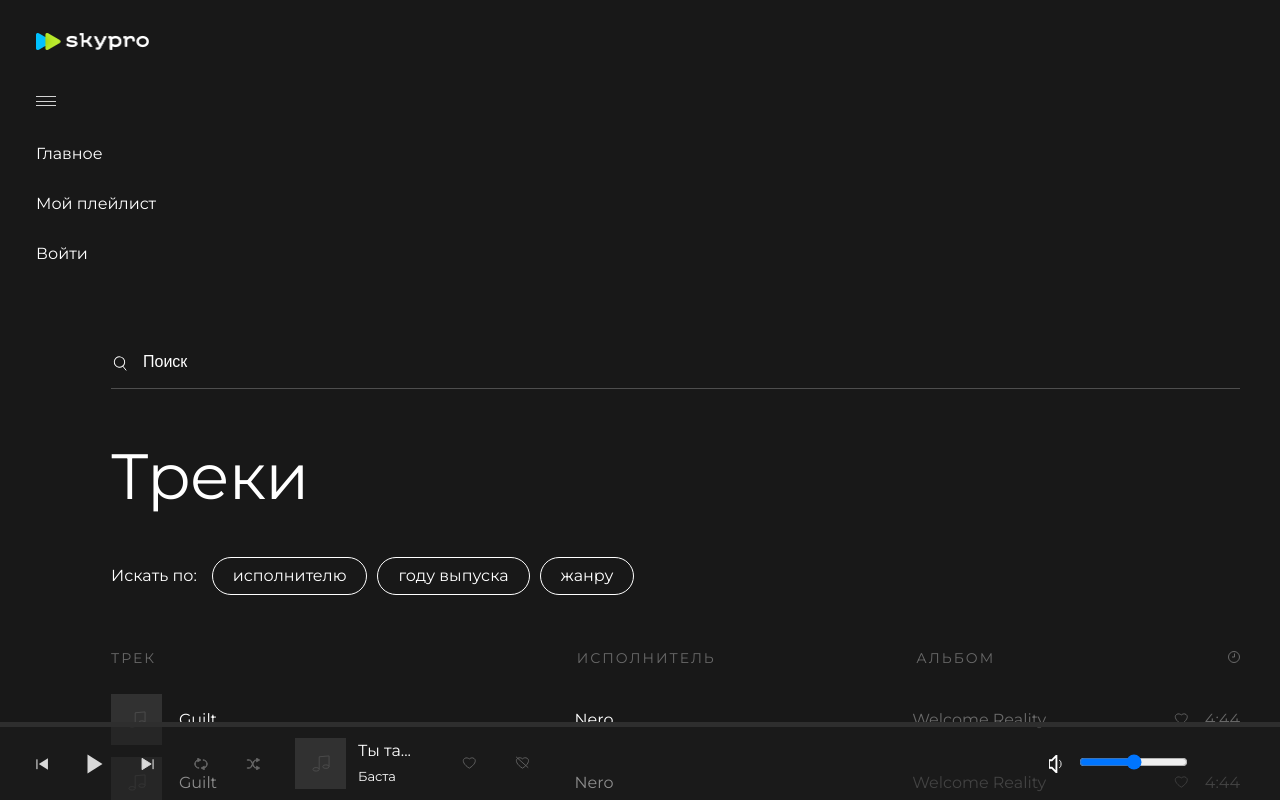
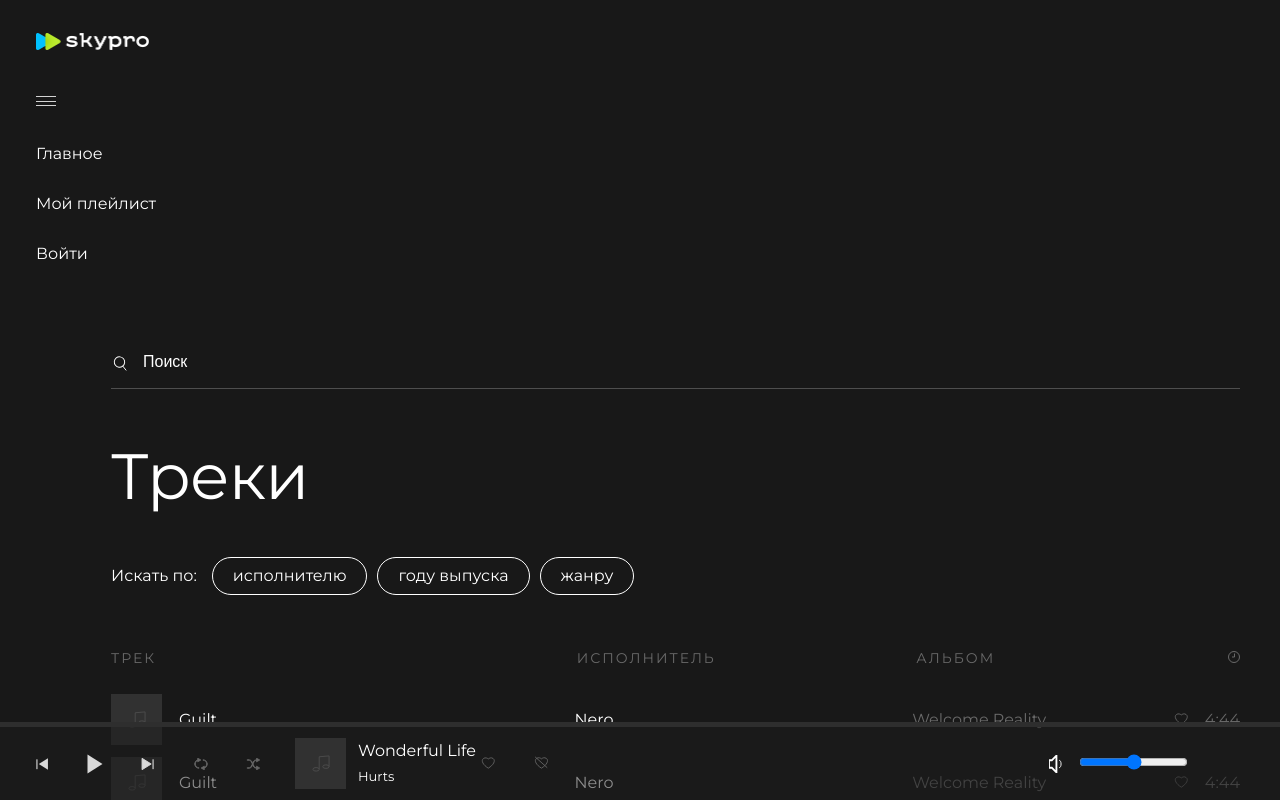
Before and after one commit to Schneegestober1/my-app, a Next.js app: page / in a window 1280 px wide. Built offline with nearby package versions, Linux system fonts and the light colour scheme.

Commit message:
volumeProgressLine

```diff
--- a/src/app/components/Bar/Bar.module.css
+++ b/src/app/components/Bar/Bar.module.css
@@ -5,6 +5,7 @@
     left: 0;
     width: 100%;
     background: rgba(28, 28, 28, 0.5);
+
 }
 
 .barContent {
--- a/src/app/components/PlayerControls/PlayerControls.module.css
+++ b/src/app/components/PlayerControls/PlayerControls.module.css
@@ -14,6 +14,7 @@
 .playerBtnPrevSvg {
   width: 15px;
   height: 14px;
+  cursor: pointer;
 }
 
 .playerBtnPlay {
@@ -27,6 +28,7 @@
   width: 22px;
   height: 20px;
   fill: #d9d9d9;
+  cursor: pointer;
 }
 
 .playerBtnNext {
@@ -42,6 +44,7 @@
   height: 14px;
   fill: inherit;
   stroke: #d9d9d9;
+  cursor: pointer;
 }
 
 .playerBtnRepeat {
--- a/src/app/components/TrackPlay/TrackPlay.module.css
+++ b/src/app/components/TrackPlay/TrackPlay.module.css
@@ -0,0 +1,129 @@
+.playerTrackPlay {
+    display: flex;
+    flex-direction: row;
+}
+
+.trackPlayContain {
+    width: auto;
+    display: grid;
+    grid-template-columns: auto 1fr;
+    grid-template-areas: "image author" "image album";
+    align-items: center;
+}
+
+.trackPlayImage {
+    width: 51px;
+    height: 51px;
+    background-color: #313131;
+    display: flex;
+    align-items: center;
+    justify-content: center;
+    margin-right: 12px;
+    grid-row: 1;
+    grid-column: 1;
+    grid-area: image;
+}
+
+.trackPlaySvg {
+  width: 18px;
+  height: 17px;
+  fill: transparent;
+  stroke: #4e4e4e;
+}
+
+.trackPlayAuthor {
+    grid-row: 1;
+    grid-column: 2;
+    grid-area: author;
+    min-width: 49px;
+}
+
+.trackPlayAuthorLink {
+    font-style: normal;
+    font-weight: 400;
+    font-size: 16px;
+    line-height: 24px;
+    color: #ffffff;
+    white-space: nowrap;
+}
+
+
+.trackPlayAlbum {
+    grid-row: 2;
+    grid-column: 2;
+    grid-area: album;
+    min-width: 49px;
+}
+
+.trackPlayAlbumLink {
+    font-style: normal;
+    font-weight: 400;
+    font-size: 13px;
+    line-height: 24px;
+    color: #ffffff;
+}
+
+.trackPlayLikeDis {
+    display: flex;
+    flex-direction: row;
+    align-items: center;
+    margin-left: 26%;
+}
+
+.trackPlayLike{
+  padding: 5px;
+}
+.trackPlayLike:hover svg {
+    fill: transparent;
+    stroke: #acacac;
+    cursor: pointer;
+}
+.trackPlayLike:active svg {
+    fill: transparent;
+    stroke: #ffffff;
+    cursor: pointer;
+}
+.trackPlayLike:active {
+    fill: #696969;
+    stroke: #ffffff;
+    cursor: pointer;
+}
+
+.trackPlayLikeSvg {
+    width: 14px;
+    height: 12px;
+    fill: transparent;
+    stroke: #696969;
+}
+.trackPlayLikeSvg :active {
+  fill: #696969;
+  stroke: #ffffff;
+  cursor: pointer;
+}
+
+.trackPlayDislike {
+    padding: 5px;
+    margin-left: 28.5px;
+}
+.trackPlayDislike:hover svg {
+    fill: transparent;
+    stroke: #acacac;
+    cursor: pointer;
+}
+.trackPlayDislike:active svg {
+    fill: transparent;
+    stroke: #ffffff;
+    cursor: pointer;
+}
+.trackPlayDislike:active {
+    fill: #696969;
+    stroke: #ffffff;
+    cursor: pointer;
+}
+
+.trackPlayDislikeSvg {
+    width: 14.34px;
+    height: 13px;
+    fill: transparent;
+    stroke: #696969;
+}
--- a/src/app/components/TrackPlay/TrackPlay.tsx
+++ b/src/app/components/TrackPlay/TrackPlay.tsx
@@ -1,31 +1,33 @@
+import styles from "./TrackPlay.module.css";
+
 export const TrackPlay = () => {
   return (
-    <div className="player__track-play track-play">
-      <div className="track-play__contain">
-        <div className="track-play__image">
-          <svg className="track-play__svg">
+    <div className={styles.playerTrackPlay}>
+      <div className={styles.trackPlayContain}>
+        <div className={styles.trackPlayImage}>
+          <svg className={styles.trackPlaySvg}>
             <use xlinkHref="img/icon/sprite.svg#icon-note" />
           </svg>
         </div>
-        <div className="track-play__author">
-          <a className="track-play__author-link" href="http://">
-            Ты та...
+        <div className={styles.trackPlayAuthor}>
+          <a className={styles.trackPlayAuthorLink} href="http://">
+            Wonderful Life
           </a>
         </div>
-        <div className="track-play__album">
-          <a className="track-play__album-link" href="http://">
-            Баста
+        <div className={styles.trackPlayAlbum}>
+          <a className={styles.trackPlayAlbumLink} href="http://">
+            Hurts
           </a>
         </div>
       </div>
-      <div className="track-play__like-dis">
-        <div className="track-play__like _btn-icon">
-          <svg className="track-play__like-svg">
+      <div className={styles.trackPlayLikeDis}>
+        <div className={styles.trackPlayLike}>
+          <svg className={styles.trackPlayLikeSvg}>
             <use xlinkHref="img/icon/sprite.svg#icon-like" />
           </svg>
         </div>
-        <div className="track-play__dislike _btn-icon">
-          <svg className="track-play__dislike-svg">
+        <div className={styles.trackPlayDislike}>
+          <svg className={styles.trackPlayDislikeSvg}>
             <use xlinkHref="img/icon/sprite.svg#icon-dislike" />
           </svg>
         </div>
--- a/src/app/components/Volume/Volume.module.css
+++ b/src/app/components/Volume/Volume.module.css
@@ -10,6 +10,7 @@
     flex-direction: row;
     align-items: center;
     justify-content: end;
+    cursor: pointer;
 }
 
 .volumeImage {
@@ -30,4 +31,5 @@
 
 .volumeProgressLine {
     width: 109px;
+    cursor: pointer;
 }
--- a/src/app/globals.css
+++ b/src/app/globals.css
@@ -34,133 +34,3 @@ body {
   font-family: "Montserrat", sans-serif;
   color: #ffffff;
 }
-/* Оставлю тута*/
-
-._btn-text:hover {
-  border-color: #d9b6ff;
-  color: #d9b6ff;
-  cursor: pointer;
-}
-
-._btn-icon:hover svg {
-  fill: transparent;
-  stroke: #acacac;
-  cursor: pointer;
-}
-
-._btn-text:active {
-  border-color: #ad61ff;
-  color: #ad61ff;
-  cursor: pointer;
-}
-
-._btn-icon:active svg {
-  fill: transparent;
-  stroke: #ffffff;
-  cursor: pointer;
-}
-
-._btn-icon:active .track-play__like-svg,
-._btn-icon:active .track-play__dislike-svg {
-  fill: #696969;
-  stroke: #ffffff;
-  cursor: pointer;
-}
-/* Оставлю тута*/
-
-.player__track-play {
-  display: flex;
-  flex-direction: row;
-}
-
-.track-play__contain {
-  width: auto;
-  display: -ms-grid;
-  display: grid;
-  grid-template-columns: auto 1fr;
-  grid-template-areas: "image author" "image album";
-  align-items: center;
-}
-
-.track-play__image {
-  width: 51px;
-  height: 51px;
-  background-color: #313131;
-  display: -webkit-box;
-  display: -ms-flexbox;
-  display: flex;
-  align-items: center;
-  justify-content: center;
-  margin-right: 12px;
-  grid-row: 1;
-  grid-column: 1;
-  grid-area: image;
-}
-
-.track-play__svg {
-  width: 18px;
-  height: 17px;
-  fill: transparent;
-  stroke: #4e4e4e;
-}
-
-.track-play__author {
-  grid-row: 1;
-  grid-column: 2;
-  grid-area: author;
-  min-width: 49px;
-}
-
-.track-play__author-link {
-  font-style: normal;
-  font-weight: 400;
-  font-size: 16px;
-  line-height: 24px;
-  color: #ffffff;
-  white-space: nowrap;
-}
-
-.track-play__album {
-  grid-row: 2;
-  grid-column: 2;
-  grid-area: album;
-  min-width: 49px;
-}
-
-.track-play__album-link {
-  font-style: normal;
-  font-weight: 400;
-  font-size: 13px;
-  line-height: 24px;
-  color: #ffffff;
-}
-
-.track-play__like-dis {
-  display: flex;
-  flex-direction: row;
-  align-items: center;
-  margin-left: 26%;
-}
-
-.track-play__like,
-.track-play__dislike {
-  padding: 5px;
-}
-
-.track-play__like-svg {
-  width: 14px;
-  height: 12px;
-  fill: transparent;
-  stroke: #696969;
-}
-
-.track-play__dislike {
-  margin-left: 28.5px;
-}
-
-.track-play__dislike-svg {
-  width: 14.34px;
-  height: 13px;
-  fill: transparent;
-  stroke: #696969;
-}
```
Lines whose indentation alone changed are shown as unchanged.
